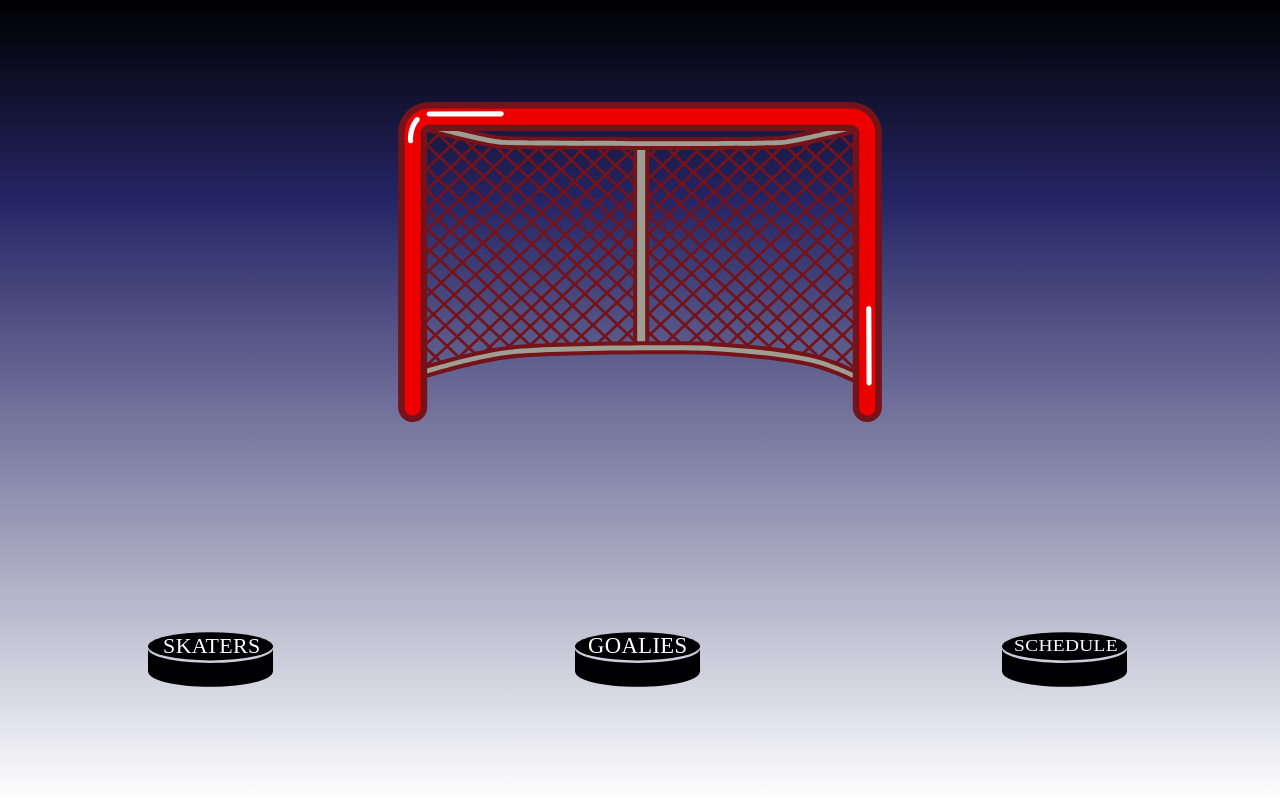
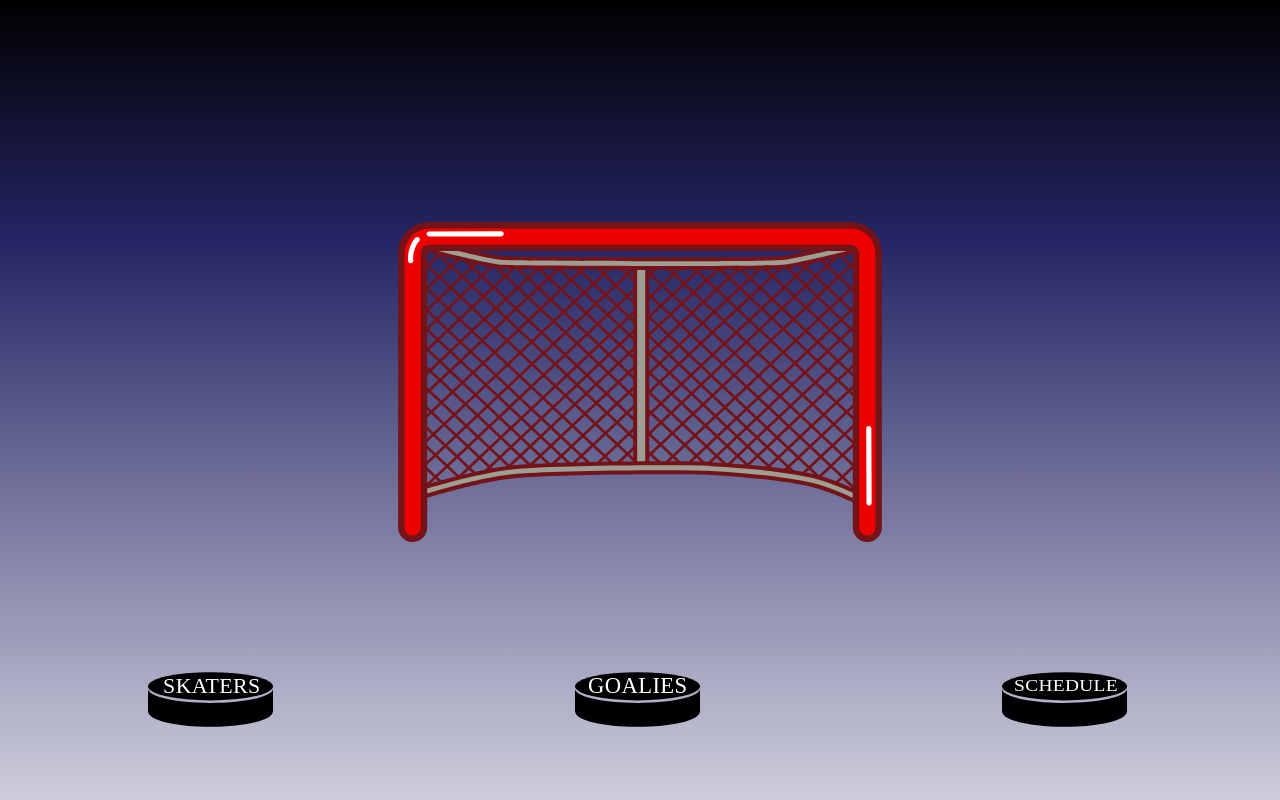
Before and after one commit to apreynolds1989/nextUP, a React (Create React App) app: page / in a window 1280 px wide. Shown: the top 800 px of the page. Built offline with nearby package versions, Linux system fonts and the light colour scheme.

Commit message:
Changed Landing page view ratios

```diff
--- a/src/components/SplashBackground.jsx
+++ b/src/components/SplashBackground.jsx
@@ -1,4 +1,4 @@
-import { Box, Container } from '@mui/material';
+import { Container } from '@mui/material';
 import React from 'react';
 import { ReactComponent as HockeyNet } from '../assets/img/hockeyNet.svg';
 
--- a/src/index.jsx
+++ b/src/index.jsx
@@ -1,5 +1,5 @@
 import { ThemeProvider } from '@emotion/react';
-import { Box, Button, CssBaseline, Grid } from '@mui/material';
+import { Button, CssBaseline, Grid } from '@mui/material';
 import React from 'react';
 import ReactDOM from 'react-dom/client';
 import { darkTheme } from './assets/theme';
@@ -18,7 +18,8 @@ const Landing = () => {
                 container
                 alignItems='center'
                 sx={{
-                    minHeight: '100vh',
+                    marginTop: '20vh',
+                    minHeight: '80vh',
                     maxWidth: '100%',
                 }}
             >
```
